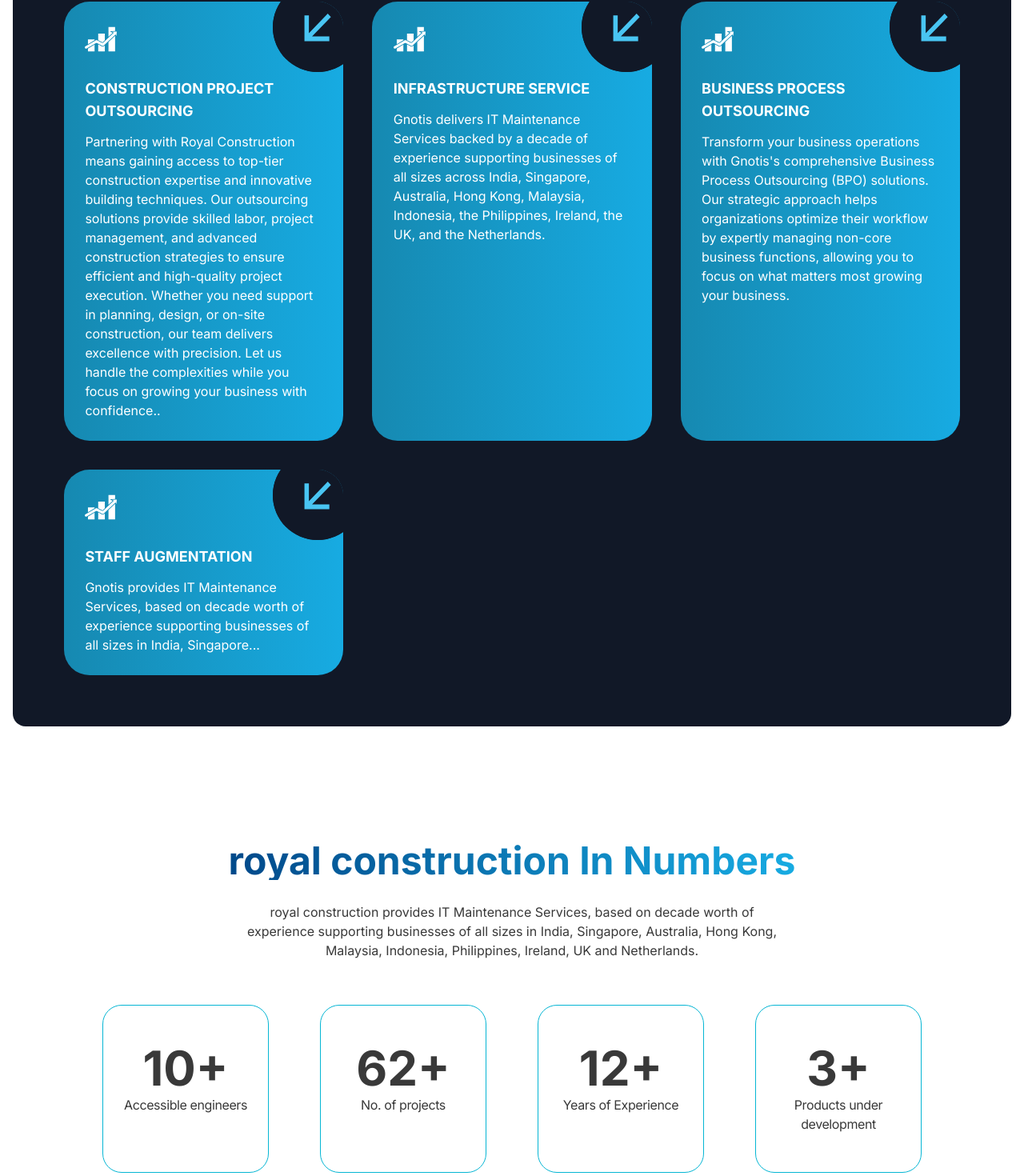
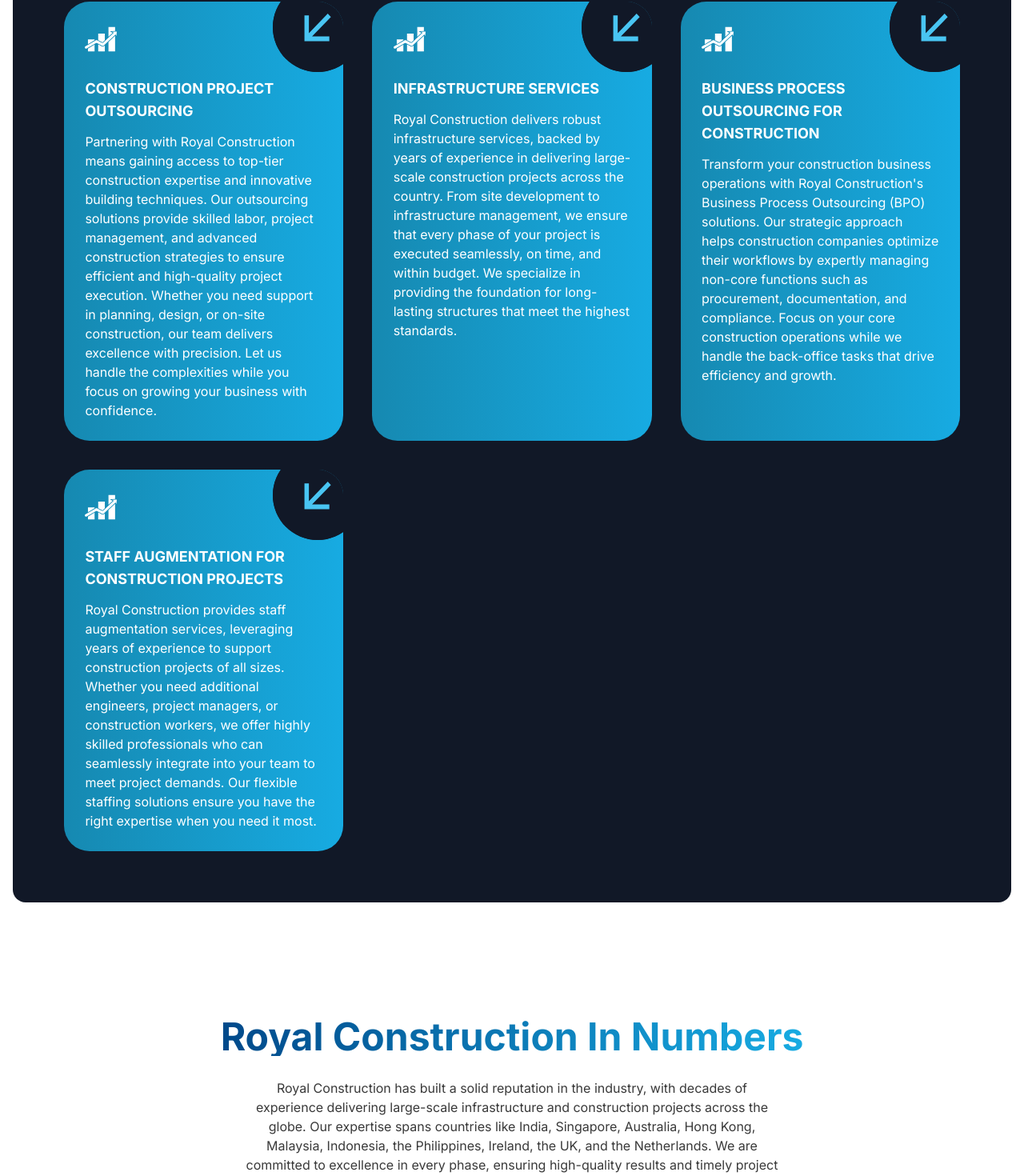
Before and after one commit to lijohny/RoyalC, a Next.js app: page / in a window 1280 px wide. Shown: the part 1545-3015 px from the top of the page at 80% size. Built offline with nearby package versions, Linux system fonts and the light colour scheme.

Commit message:
Update HomeServices and Contact page content for clarity and consistency

```diff
--- a/src/app/components/homeServices.tsx
+++ b/src/app/components/homeServices.tsx
@@ -5,29 +5,30 @@
 
 const HomeServicesItems = [
   {
-    id: 1,
-    icon: 'icons/sales-marketing.svg',
-    title: 'Construction Project Outsourcing',
-    description: 'Partnering with Royal Construction means gaining access to top-tier construction expertise and innovative building techniques. Our outsourcing solutions provide skilled labor, project management, and advanced construction strategies to ensure efficient and high-quality project execution. Whether you need support in planning, design, or on-site construction, our team delivers excellence with precision. Let us handle the complexities while you focus on growing your business with confidence..',
+    "id": 1,
+    "icon": "icons/sales-marketing.svg",
+    "title": "Construction Project Outsourcing",
+    "description": "Partnering with Royal Construction means gaining access to top-tier construction expertise and innovative building techniques. Our outsourcing solutions provide skilled labor, project management, and advanced construction strategies to ensure efficient and high-quality project execution. Whether you need support in planning, design, or on-site construction, our team delivers excellence with precision. Let us handle the complexities while you focus on growing your business with confidence."
   },
   {
-    id: 2,
-    icon: 'icons/sales-marketing.svg',
-    title: 'Infrastructure service',
-    description: 'Gnotis delivers IT Maintenance Services backed by a decade of experience supporting businesses of all sizes across India, Singapore, Australia, Hong Kong, Malaysia, Indonesia, the Philippines, Ireland, the UK, and the Netherlands.',
+    "id": 2,
+    "icon": "icons/sales-marketing.svg",
+    "title": "Infrastructure Services",
+    "description": "Royal Construction delivers robust infrastructure services, backed by years of experience in delivering large-scale construction projects across the country. From site development to infrastructure management, we ensure that every phase of your project is executed seamlessly, on time, and within budget. We specialize in providing the foundation for long-lasting structures that meet the highest standards."
   },
   {
-    id: 3,
-    icon: 'icons/sales-marketing.svg',
-    title: 'Business process outsourcing',
-    description: "Transform your business operations with Gnotis's comprehensive Business Process Outsourcing (BPO) solutions. Our strategic approach helps organizations optimize their workflow by expertly managing non-core business functions, allowing you to focus on what matters most growing your business.",
+    "id": 3,
+    "icon": "icons/sales-marketing.svg",
+    "title": "Business Process Outsourcing for Construction",
+    "description": "Transform your construction business operations with Royal Construction's Business Process Outsourcing (BPO) solutions. Our strategic approach helps construction companies optimize their workflows by expertly managing non-core functions such as procurement, documentation, and compliance. Focus on your core construction operations while we handle the back-office tasks that drive efficiency and growth."
   },
   {
-    id: 4,
-    icon: 'icons/sales-marketing.svg',
-    title: 'Staff Augmentation',
-    description: 'Gnotis provides IT Maintenance Services, based on decade worth of experience supporting businesses of all sizes in India, Singapore...',
+    "id": 4,
+    "icon": "icons/sales-marketing.svg",
+    "title": "Staff Augmentation for Construction Projects",
+    "description": "Royal Construction provides staff augmentation services, leveraging years of experience to support construction projects of all sizes. Whether you need additional engineers, project managers, or construction workers, we offer highly skilled professionals who can seamlessly integrate into your team to meet project demands. Our flexible staffing solutions ensure you have the right expertise when you need it most."
   }
+
 ]
 
 export default function HomeServices() {
--- a/src/app/contact/page.tsx
+++ b/src/app/contact/page.tsx
@@ -151,7 +151,7 @@
                                 </form>
                             </motion.div>
 
-                            <div className="col relative w-full" style={{ zIndex: -1 }}>
+                            <div className="col relative w-full">
                                 <motion.div className="block" variants={containerVariants}
                                     initial="hidden"
                                     animate="visible"
--- a/src/app/page.tsx
+++ b/src/app/page.tsx
@@ -299,10 +299,15 @@
 
       <div className="container mx-auto pt-20 lg:pt-36 lg:pb-32 px-4 lg:px-16 xl:px-0">
         <div className="col">
-          <motion.h1 initial={{ opacity: 0 }}
-          whileInView={{ opacity: 1 }} className="text-4xl lg:text-5xl font-bold text-center"><span className="linear-text">royal construction  In  Numbers</span></motion.h1>
-          <motion.p initial={{ opacity: 0 }}
-          whileInView={{ opacity: 1 }} className="mt-5 lg:mt-7 xl:max-w-2xl mx-auto text-center dark:text-gray-400">royal construction  provides IT Maintenance Services, based on decade worth of experience supporting businesses of all sizes in India, Singapore, Australia, Hong Kong, Malaysia, Indonesia, Philippines, Ireland, UK and Netherlands.</motion.p>
+        <motion.h1 initial={{ opacity: 0 }}
+  whileInView={{ opacity: 1 }} className="text-4xl lg:text-5xl font-bold text-center">
+  <span className="linear-text">Royal Construction In Numbers</span>
+</motion.h1>
+<motion.p initial={{ opacity: 0 }}
+  whileInView={{ opacity: 1 }} className="mt-5 lg:mt-7 xl:max-w-2xl mx-auto text-center dark:text-gray-400">
+  Royal Construction has built a solid reputation in the industry, with decades of experience delivering large-scale infrastructure and construction projects across the globe. Our expertise spans countries like India, Singapore, Australia, Hong Kong, Malaysia, Indonesia, the Philippines, Ireland, the UK, and the Netherlands. We are committed to excellence in every phase, ensuring high-quality results and timely project delivery.
+</motion.p>
+
 
           <motion.div className="column-grids grid grid-cols-2 lg:grid-cols-4 xl:grid-cols-4 gap-5 lg:gap-8 xl:gap-16 mt-5 lg:mt-14 lg:max-w-5xl mx-auto"
           variants={containerVariants}
```
